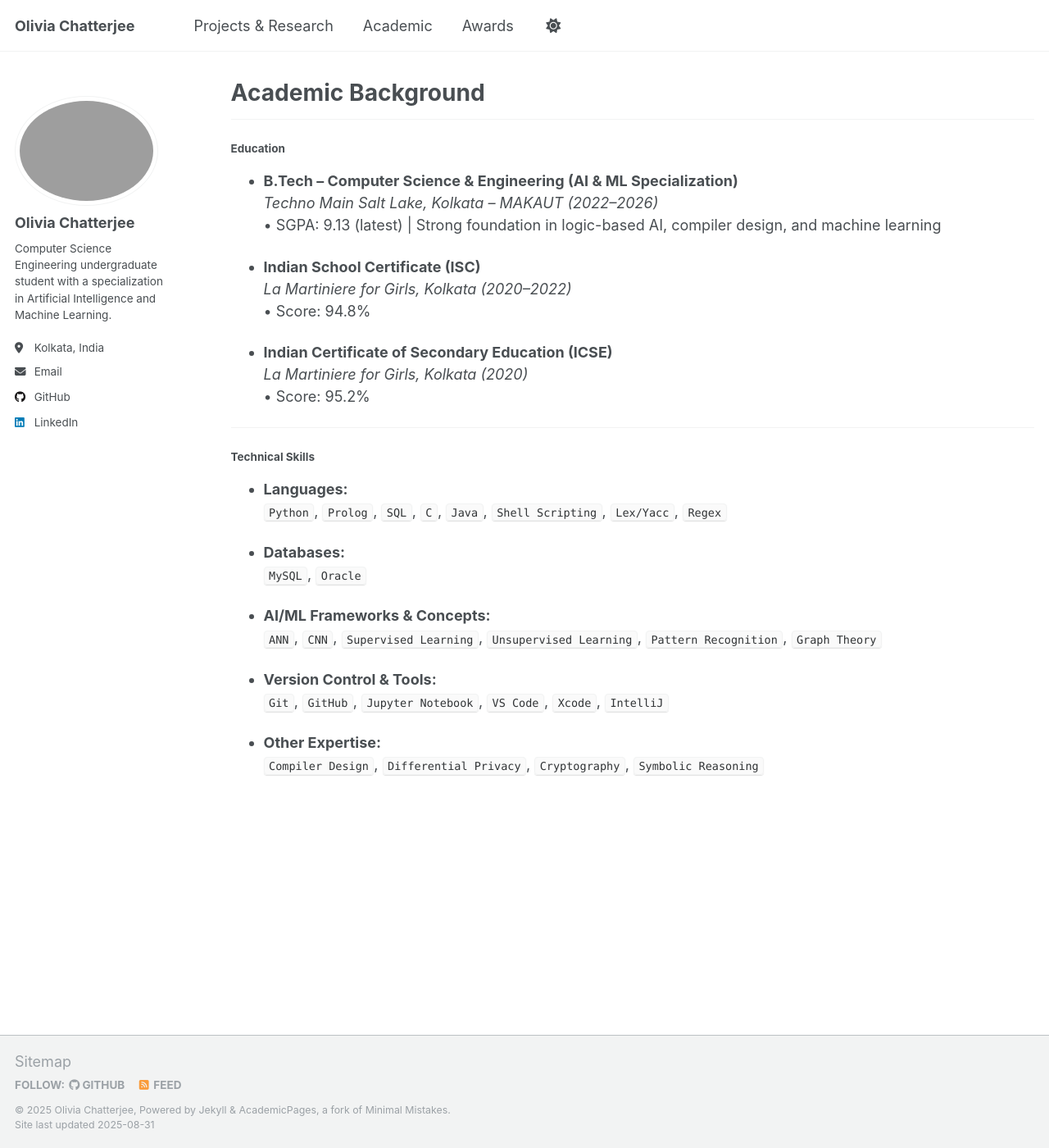
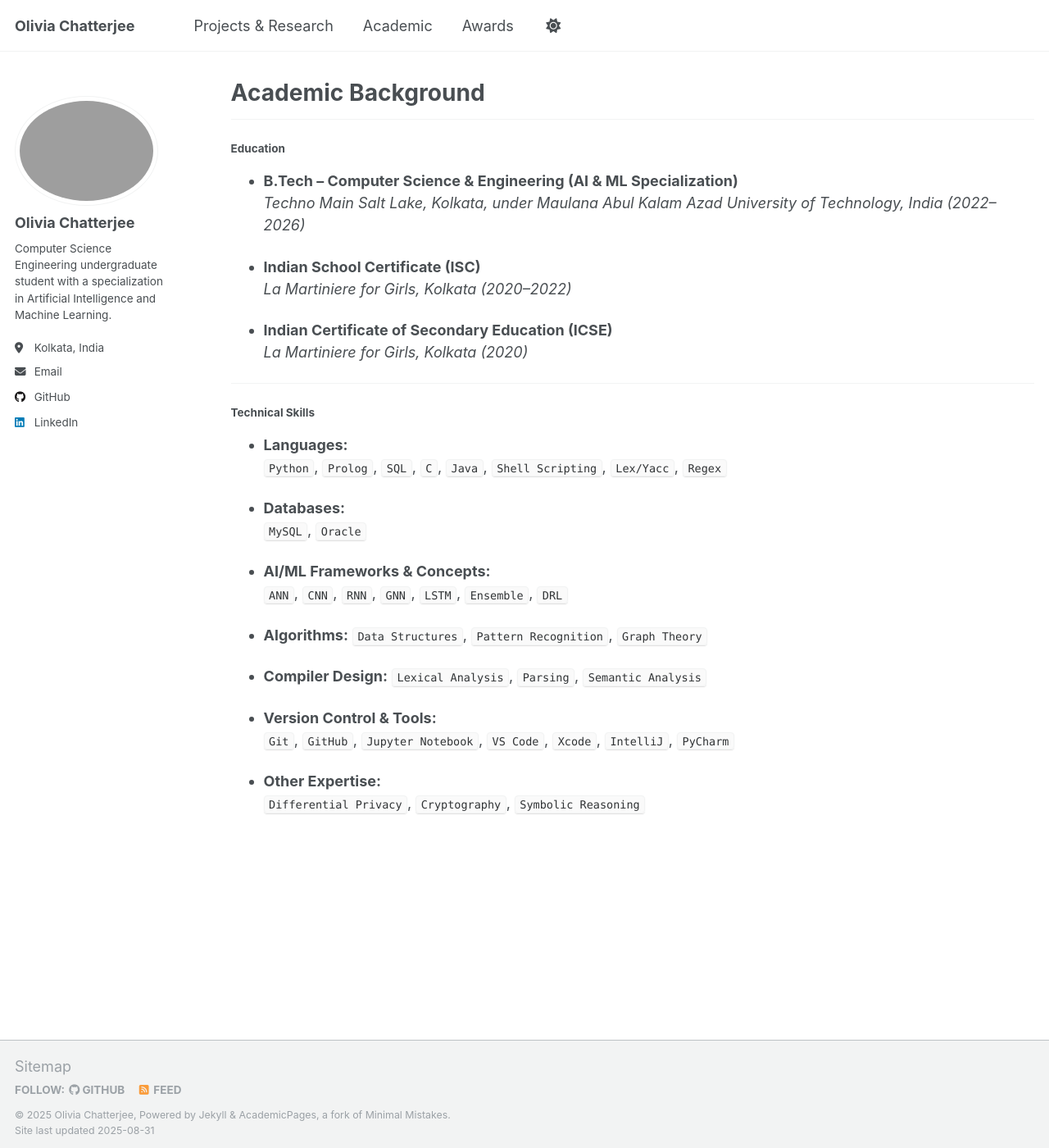
Before and after one commit to olivia-chatterjee/olivia-chatterjee.github.io, a Jekyll site: the page built from _pages/academic.md, in a window 1280 px wide and 1400 px high. Shown: the whole window at 82% size. Built offline with Jekyll 4.4.1, drawn with Linux system fonts in a browser that asks for light colours; a script that is not in the unit is left out.

Commit message:
Revise academic qualifications and skills section

```diff
--- a/_pages/academic.md
+++ b/_pages/academic.md
@@ -10,16 +10,13 @@ author_profile: true
 #### Education
 
 - **B.Tech – Computer Science & Engineering (AI & ML Specialization)**
-  _Techno Main Salt Lake, Kolkata – MAKAUT (2022–2026)_
-  • SGPA: 9.13 (latest) | Strong foundation in logic-based AI, compiler design, and machine learning
+  _Techno Main Salt Lake, Kolkata, under Maulana Abul Kalam Azad University of Technology, India (2022–2026)_
 
 - **Indian School Certificate (ISC)**
   _La Martiniere for Girls, Kolkata (2020–2022)_
-  • Score: 94.8%
 
 - **Indian Certificate of Secondary Education (ICSE)**
   _La Martiniere for Girls, Kolkata (2020)_
-  • Score: 95.2%
 
 ---
 
@@ -32,10 +29,16 @@ author_profile: true
   `MySQL`, `Oracle`
 
 - **AI/ML Frameworks & Concepts:**
-  `ANN`, `CNN`, `Supervised Learning`, `Unsupervised Learning`, `Pattern Recognition`, `Graph Theory`
+  `ANN`, `CNN`, `RNN`, `GNN`, `LSTM`, `Ensemble`, `DRL`
+
+- **Algorithms:**
+  `Data Structures`, `Pattern Recognition`, `Graph Theory`
+
+- **Compiler Design:**
+  `Lexical Analysis`, `Parsing`, `Semantic Analysis`
 
 - **Version Control & Tools:**
-  `Git`, `GitHub`, `Jupyter Notebook`, `VS Code`, `Xcode`, `IntelliJ`
+  `Git`, `GitHub`, `Jupyter Notebook`, `VS Code`, `Xcode`, `IntelliJ`, `PyCharm`
 
 - **Other Expertise:**
-  `Compiler Design`, `Differential Privacy`, `Cryptography`, `Symbolic Reasoning`
+  `Differential Privacy`, `Cryptography`, `Symbolic Reasoning`
```
